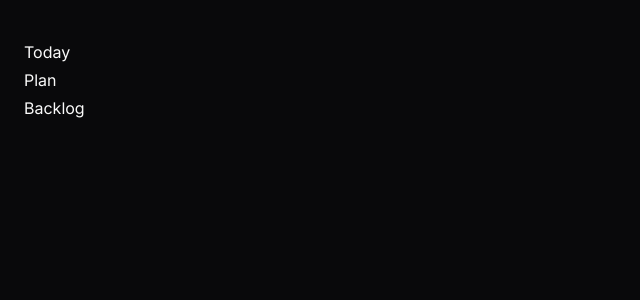
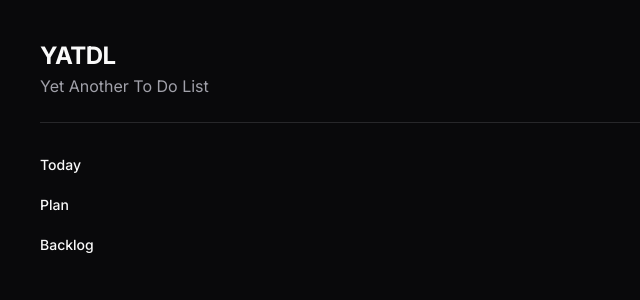
Before and after one commit to aripo99/yatdl, a Next.js app: page / in a window 1280 px wide. Shown: the top 300 px of the page, without its empty margins (0-640 px from the left). Built offline with nearby package versions, Linux system fonts and the light colour scheme.

Commit message:
Fix sidebar styling

```diff
--- a/app/layout.tsx
+++ b/app/layout.tsx
@@ -3,6 +3,7 @@ import { Inter } from 'next/font/google'
 import './globals.css'
 import { ThemeProvider } from "@/components/theme-provider"
 import { SidebarNav } from '@/components/sidebar-nav'
+import { Separator } from '@/components/ui/separator'
 
 const inter = Inter({ subsets: ['latin'] })
 
@@ -35,6 +36,13 @@ export default function SettingsLayout({ children }: SettingsLayoutProps) {
     <html lang="en">
       <body className={inter.className}>
         <div className="space-y-6 p-10 pb-16 md:block">
+          <div className="space-y-0.5">
+            <h2 className="text-2xl font-bold tracking-tight">YATDL</h2>
+            <p className="text-muted-foreground">
+              Yet Another To Do List
+            </p>
+          </div>
+          <Separator className="my-6" />
           <div className="flex flex-col space-y-8 lg:flex-row lg:space-x-12 lg:space-y-0">
             <aside className="-mx-4 lg:w-1/5">
               <SidebarNav items={sidebarNavItems} />
--- a/components/sidebar-nav.tsx
+++ b/components/sidebar-nav.tsx
@@ -2,8 +2,28 @@
 
 import Link from "next/link"
 import { usePathname } from "next/navigation"
+import { cva } from "class-variance-authority"
+import { cn } from "@/lib/utils"
 
-import { cn } from "@/lib/utils"
+const buttonVariants = cva(
+    "inline-flex items-center justify-center whitespace-nowrap rounded-md text-sm font-medium transition-colors focus-visible:outline-none focus-visible:ring-1 focus-visible:ring-ring disabled:pointer-events-none disabled:opacity-50",
+    {
+        variants: {
+            variant: {
+                ghost: "hover:bg-accent hover:text-accent-foreground",
+            },
+            size: {
+                default: "h-9 px-4 py-2",
+                sm: "h-8 rounded-md px-3 text-xs",
+                lg: "h-10 rounded-md px-8",
+                icon: "h-9 w-9",
+            },
+        },
+        defaultVariants: {
+            size: "default",
+        },
+    }
+)
 
 interface SidebarNavProps extends React.HTMLAttributes<HTMLElement> {
     items: {
@@ -28,7 +48,7 @@ export function SidebarNav({ className, items, ...props }: SidebarNavProps) {
                     key={item.href}
                     href={item.href}
                     className={cn(
-                        "hover:bg-accent hover:text-accent-foreground",
+                        buttonVariants({ variant: "ghost" }),
                         pathname === item.href
                             ? "bg-muted hover:bg-muted"
                             : "hover:bg-transparent hover:underline",
```
